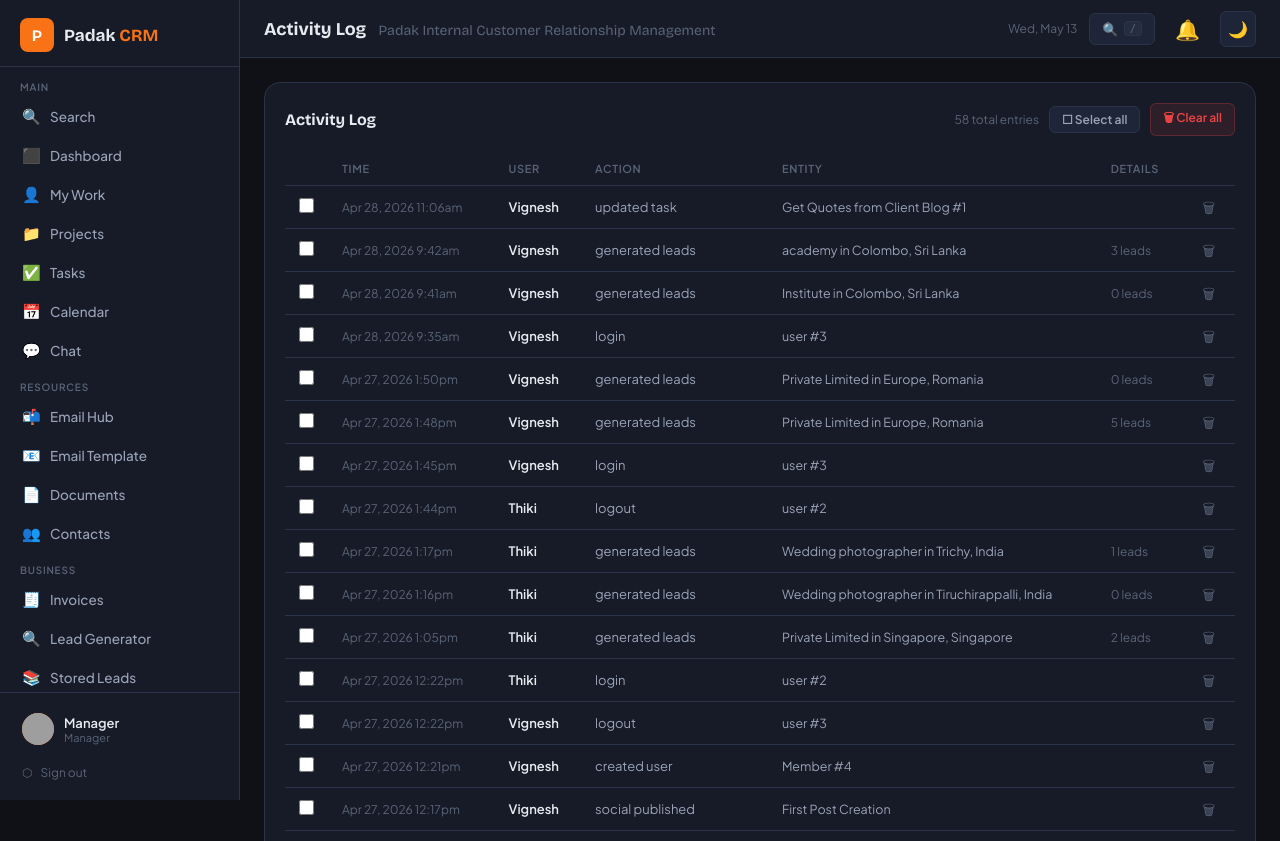
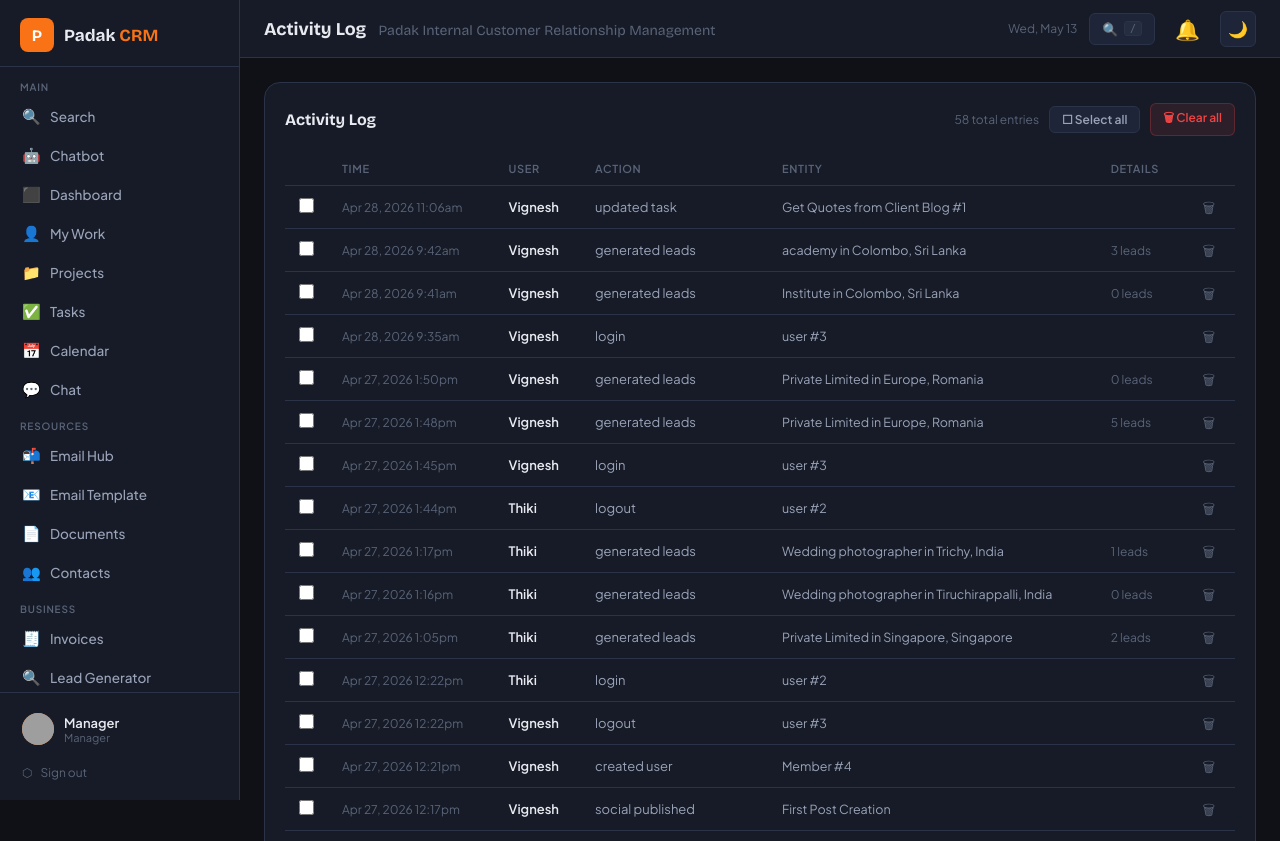
Before and after one commit to Vigneshgbe/Project_Management_System, a PHP site: page /projects_management/activity.php in a window 1280 px wide. Shown: the top 841 px of the page. Run offline with PHP 8.4, Linux system fonts and the light colour scheme; a user stored in the database is signed in; data comes from the database, SQL or seed files in the repository; data that the repository does not hold is empty; grey boxes are pictures that could not be loaded.

Commit message:
Layout nav chatbot missed added

```diff
--- a/includes/layout.php
+++ b/includes/layout.php
@@ -268,6 +268,9 @@ select.form-control{cursor:pointer}
     <div class="nav-label">Main</div>
     <a href="search.php" class="nav-item <?= $activePage==='search'?'active':'' ?>">
       <span class="icon">🔍</span> Search
+    </a>
+    <a href="chatbot.php" class="nav-item <?= $activePage==='chatbot'?'active':'' ?>">
+      <span class="icon">🤖</span> Chatbot
     </a>
     <a href="dashboard.php" class="nav-item <?= $activePage==='dashboard'?'active':'' ?>">
       <span class="icon">⬛</span> Dashboard
```
